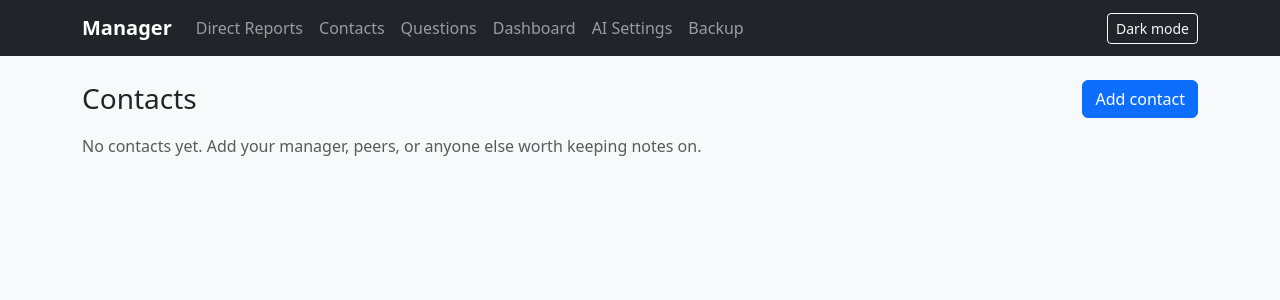
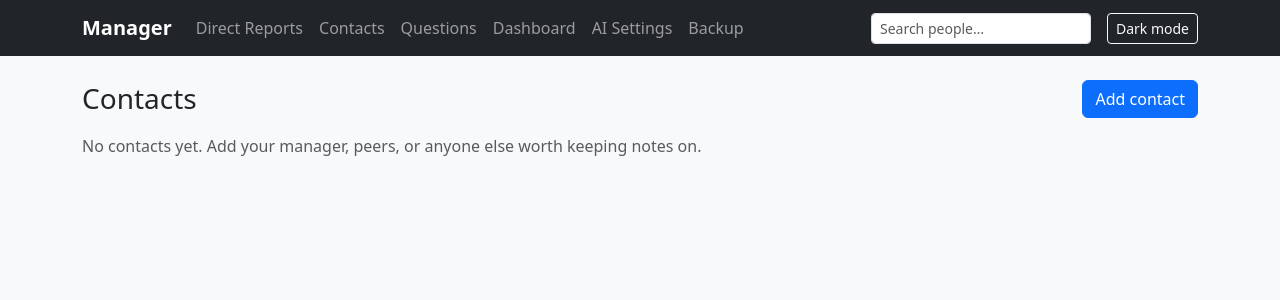
Before and after one commit to ChadDa3mon/OneOnOne, a Django app: page /contacts/ in a window 1280 px wide. Shown: the top 300 px of the page. Run offline with Django 4.2, Linux system fonts and the light colour scheme; data that the repository does not hold is empty; some libraries are stand-ins or nearby versions.

Commit message:
Add global people search to the nav (htmx live search)
Type a name in the nav search box to get a live dropdown of matching
Direct Reports and Contacts, without a page load - useful once you
have more than a handful of people to remember.

Co-Authored-By: Claude Sonnet 5 <noreply@anthropic.com>

```diff
--- a/reports/templates/reports/base.html
+++ b/reports/templates/reports/base.html
@@ -18,6 +18,7 @@
         .card { border: 1px solid var(--bs-border-color); }
         textarea { white-space: pre-wrap; }
         .action-item.done label { text-decoration: line-through; color: var(--bs-secondary-color); }
+        #nav-search-results:empty { display: none; }
     </style>
 </head>
 <body>
@@ -31,6 +32,13 @@
             <a class="nav-link" href="{% url 'dashboard' %}">Dashboard</a>
             <a class="nav-link" href="{% url 'ai-settings' %}">AI Settings</a>
             <a class="nav-link" href="{% url 'backup-download' %}">Backup</a>
+        </div>
+        <div class="position-relative me-3" style="width: 220px;">
+            <input type="search" id="nav-search" name="q" class="form-control form-control-sm" placeholder="Search people…"
+                   autocomplete="off"
+                   hx-get="{% url 'global-search' %}" hx-trigger="keyup changed delay:250ms, search"
+                   hx-target="#nav-search-results" hx-swap="innerHTML">
+            <div id="nav-search-results"></div>
         </div>
         <button type="button" id="theme-toggle" class="btn btn-sm btn-outline-light">Dark mode</button>
     </div>
@@ -93,6 +101,17 @@
         }, 0);
     });
 </script>
+<script>
+    (function () {
+        var input = document.getElementById("nav-search");
+        var results = document.getElementById("nav-search-results");
+        // Delay the clear so a click on a result link still registers
+        // before we wipe the dropdown out from under it.
+        input.addEventListener("blur", function () {
+            setTimeout(function () { results.innerHTML = ""; }, 150);
+        });
+    })();
+</script>
 {% block extra_js %}{% endblock %}
 </body>
 </html>
--- a/reports/urls.py
+++ b/reports/urls.py
@@ -18,6 +18,7 @@ urlpatterns = [
     path("contacts/add/", views.contact_add, name="contact-add"),
     path("contacts/<int:pk>/edit/", views.contact_edit, name="contact-edit"),
     path("contacts/<int:pk>/delete/", views.contact_delete, name="contact-delete"),
+    path("search/", views.global_search, name="global-search"),
     path("dashboard/", views.dashboard, name="dashboard"),
     path("ai-settings/", views.ai_settings, name="ai-settings"),
     path("backup/", views.backup_download, name="backup-download"),
--- a/reports/views.py
+++ b/reports/views.py
@@ -450,6 +450,18 @@ def ai_settings(request):
     )
 
 
+def global_search(request):
+    query = request.GET.get("q", "").strip()
+    results = []
+    if query:
+        results = [
+            {"type": "report", "obj": r} for r in DirectReport.objects.filter(name__icontains=query)[:8]
+        ] + [
+            {"type": "contact", "obj": c} for c in Contact.objects.filter(name__icontains=query)[:8]
+        ]
+    return render(request, "reports/_search_results.html", {"results": results, "query": query})
+
+
 def dashboard(request):
     show_completed = request.GET.get("show") == "all"
     items = ActionItem.objects.select_related("one_on_one", "one_on_one__report")
```
Also changed, not shown: reports/templates/reports/_search_results.html (added, +15 -0 lines).
